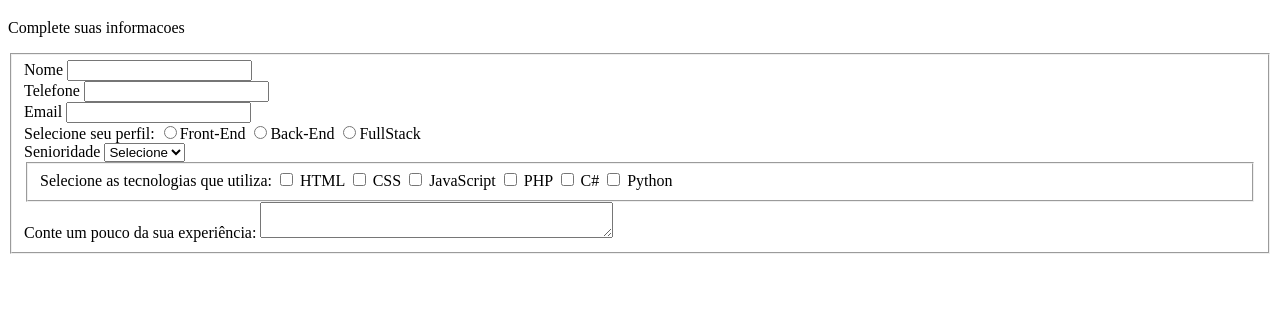
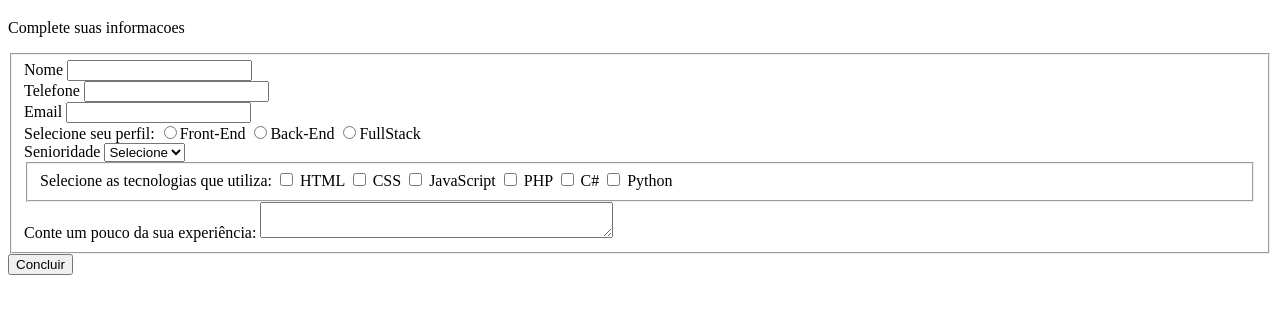
Before and after one commit to vinimeucaro/vinimeucaro, a plain HTML site: page formulario.html in a window 1280 px wide. Shown: the part 61-374 px from the top of the page. Drawn offline with Linux system fonts and the light colour scheme.

Commit message:
Update formulario.html
add button submit

```diff
--- a/formulario.html
+++ b/formulario.html
@@ -78,6 +78,9 @@
             </div>
 
         </fieldset>
+
+        <button type="submit">Concluir</button>
+
     </form>
 
 </body>
```
